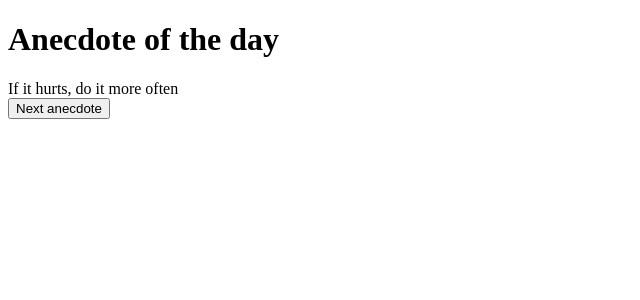
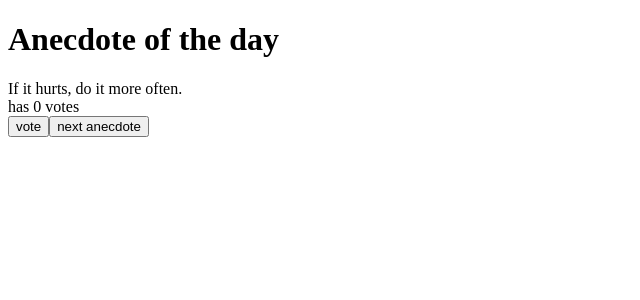
Before and after one commit to PatioK/TrzecieRepoReact, a React (Vite) app: page / in a window 1280 px wide. Shown: the top 300 px of the page, without its empty margins (0-640 px from the left). Built offline with nearby package versions, Linux system fonts and the light colour scheme.

Commit message:
zadanie 1.13

```diff
--- a/src/App.jsx
+++ b/src/App.jsx
@@ -1,29 +1,50 @@
-import { useState } from 'react';
+import { useState } from 'react'
+import ReactDOM from 'react-dom/client'
 
 const App = () => {
   const anecdotes = [
-    'If it hurts, do it more often',
+    'If it hurts, do it more often.',
     'Adding manpower to a late software project makes it later!',
-    'The first 90 percent of the code accounts for the first 90 percent of the development time... The remaining 10 percent of the code accounts for the other 90 percent of the development time.',
+    'The first 90 percent of the code accounts for the first 90 percent of the development time...The remaining 10 percent of the code accounts for the other 90 percent of the development time.',
     'Any fool can write code that a computer can understand. Good programmers write code that humans can understand.',
     'Premature optimization is the root of all evil.',
-    'Debugging is twice as hard as writing the code in the first place. Therefore, if you write the code as cleverly as possible, you are, by definition, not smart enough to debug it.'
-  ];
+    'Debugging is twice as hard as writing the code in the first place. Therefore, if you write the code as cleverly as possible, you are, by definition, not smart enough to debug it.',
+    'Programming without an extremely heavy use of console.log is same as if a doctor would refuse to use x-rays or blood tests when diagnosing patients.',
+    'The only way to go fast, is to go well.'
+  ]
 
-  const [selected, setSelected] = useState(0);
+  // Tworzymy tablicę głosów, początkowo same zera
+  const [votes, setVotes] = useState(Array(anecdotes.length).fill(0))
+  // Index aktualnie wyświetlanej anegdoty
+  const [selected, setSelected] = useState(0)
 
   const handleNext = () => {
-    const randomIndex = Math.floor(Math.random() * anecdotes.length);
-    setSelected(randomIndex);
-  };
+    const next = Math.floor(Math.random() * anecdotes.length)
+    setSelected(next)
+  }
+
+  const handleVote = () => {
+    const copy = [...votes]
+    copy[selected] += 1
+    setVotes(copy)
+  }
+
+  const voteNum = () => {
+
+  }
 
   return (
     <div>
       <h1>Anecdote of the day</h1>
       <div>{anecdotes[selected]}</div>
-      <button onClick={handleNext}>Next anecdote</button>
+      <div>has {votes[selected]} votes</div>
+      <button onClick={handleVote}>vote</button>
+      <button onClick={handleNext}>next anecdote</button>
     </div>
-  );
-};
+  )
+}
+
+const root = ReactDOM.createRoot(document.getElementById('root'))
+root.render(<App />)
 
 export default App;
```
